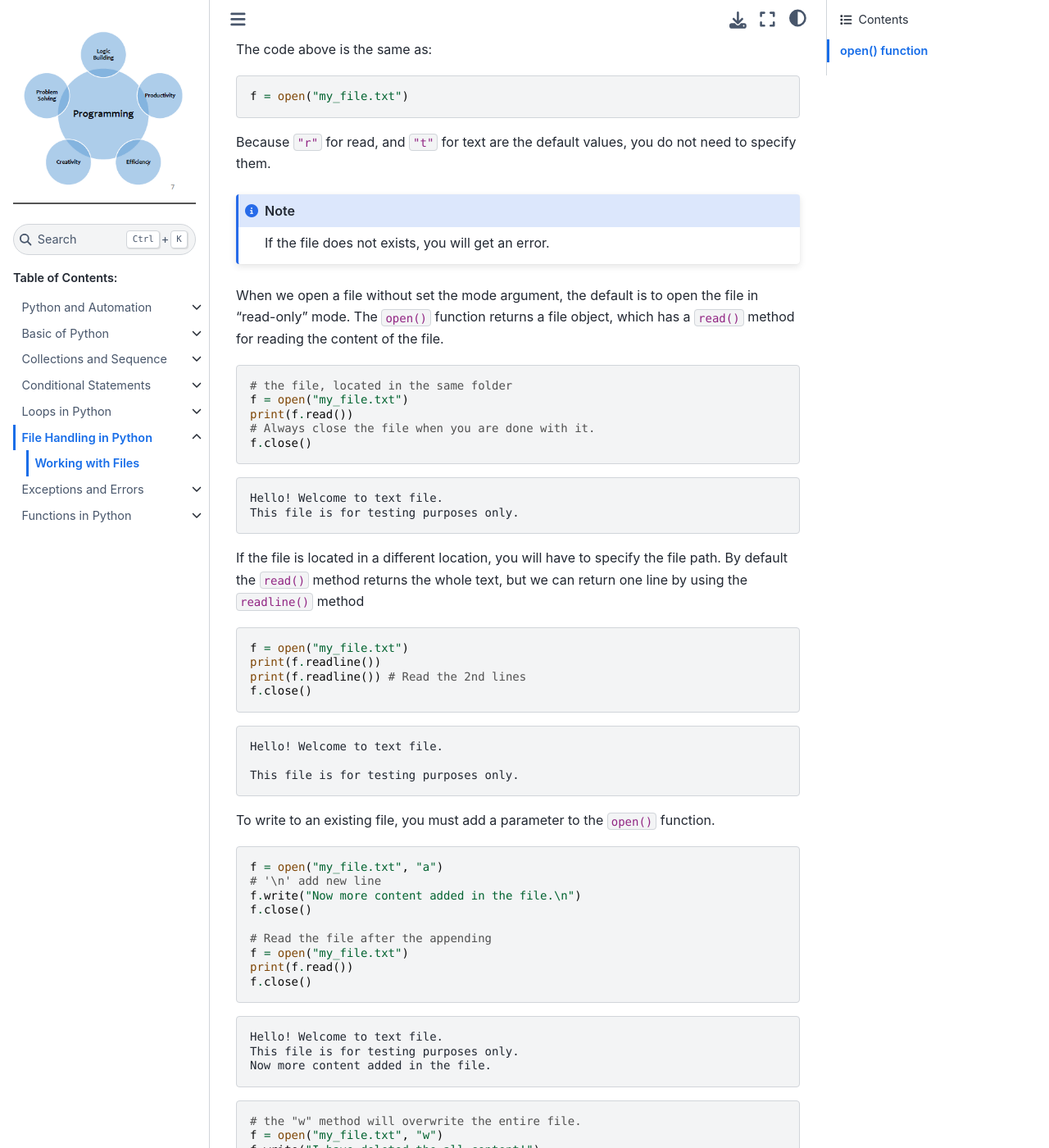
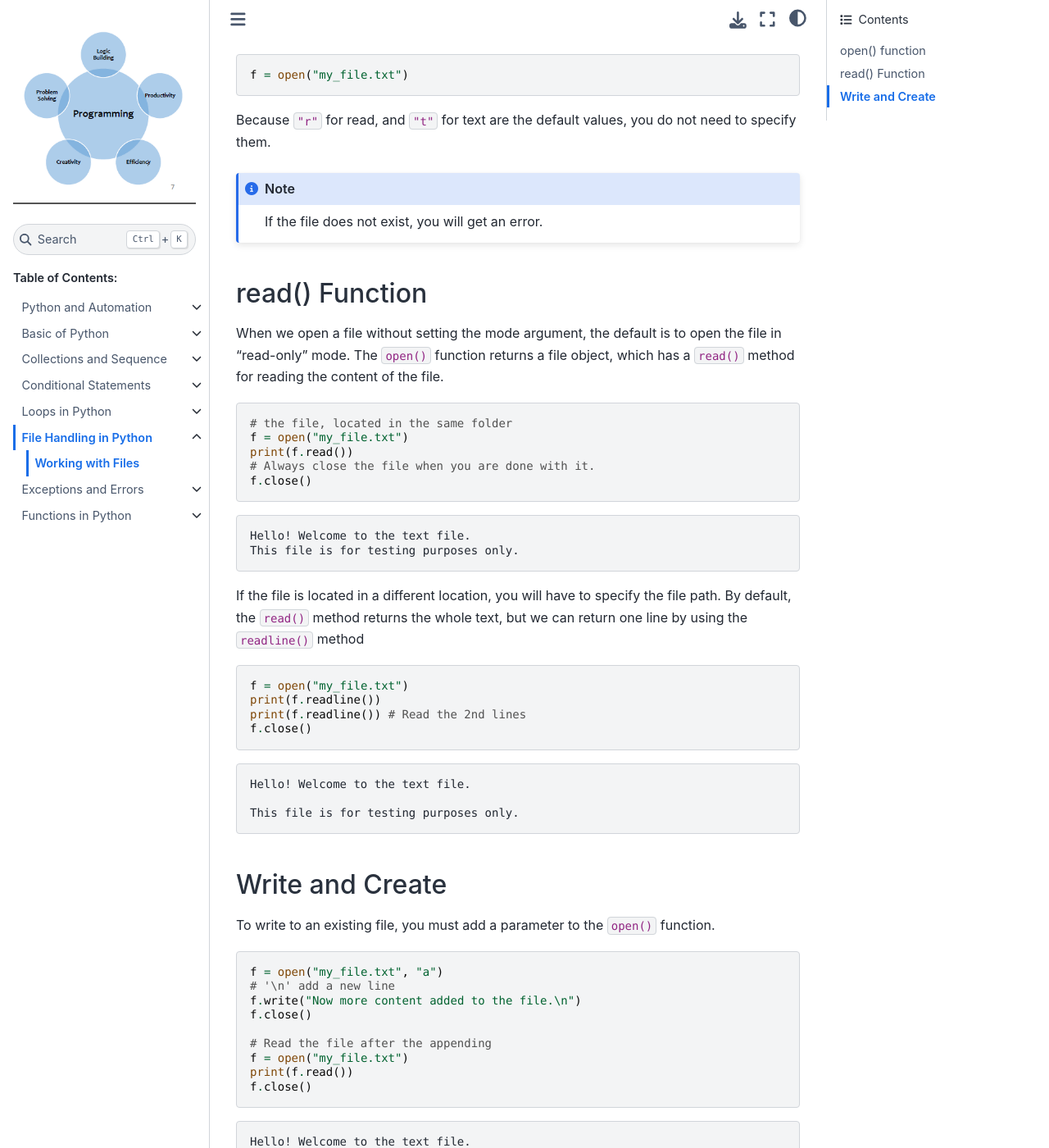
Before and after one commit to sydasif/python-book, a Sphinx documentation site: the page built from docs/source/06_file-handling/01_file.md, in a window 1280 px wide and 1400 px high, scrolled down 906 px. Shown: the whole window at 82% size. Built offline with Sphinx 7.4.7 and the Sphinx Book theme 1.1.4, drawn with Linux system fonts in a browser that asks for light colours; some of the changed text lies outside the part shown.

Commit message:
update file handling

````diff
--- a/docs/source/06_file-handling/01_file.md
+++ b/docs/source/06_file-handling/01_file.md
@@ -36,10 +36,12 @@
 Because `"r"` for read, and `"t"` for text are the default values, you do not need to specify them.
 
 ```{Note}
-If the file does not exists, you will get an error.
+If the file does not exist, you will get an error.
 ```
 
-When we open a file without set the mode argument, the default is to open the file in “read-only” mode. The `open()` function returns a file object, which has a `read()` method for reading the content of the file.
+## read() Function
+
+When we open a file without setting the mode argument, the default is to open the file in “read-only” mode. The `open()` function returns a file object, which has a `read()` method for reading the content of the file.
 
 ```py
 # the file, located in the same folder
@@ -50,11 +52,11 @@
 ```
 
 ```console
-Hello! Welcome to text file.
+Hello! Welcome to the text file.
 This file is for testing purposes only.
 ```
 
-If the file is located in a different location, you will have to specify the file path. By default the `read()` method returns the whole text, but we can return one line by using the `readline()` method
+If the file is located in a different location, you will have to specify the file path. By default, the `read()` method returns the whole text, but we can return one line by using the `readline()` method
 
 ```py
 f = open("my_file.txt")
@@ -64,17 +66,19 @@
 ```
 
 ```console
-Hello! Welcome to text file.
+Hello! Welcome to the text file.
 
 This file is for testing purposes only.
 ```
+
+## Write and Create
 
 To write to an existing file, you must add a parameter to the `open()` function.
 
 ```py
 f = open("my_file.txt", "a")
-# '\n' add new line
-f.write("Now more content added in the file.\n")
+# '\n' add a new line
+f.write("Now more content added to the file.\n")
 f.close()
 
 # Read the file after the appending
@@ -84,9 +88,9 @@
 ```
 
 ```console
-Hello! Welcome to text file.
+Hello! Welcome to the text file.
 This file is for testing purposes only.
-Now more content added in the file.
+Now more content added to the file.
 ```
 
 ```py
````
Also changed, not shown: other parts of docs/source/06_file-handling/01_file.md (+3 -3 lines).
